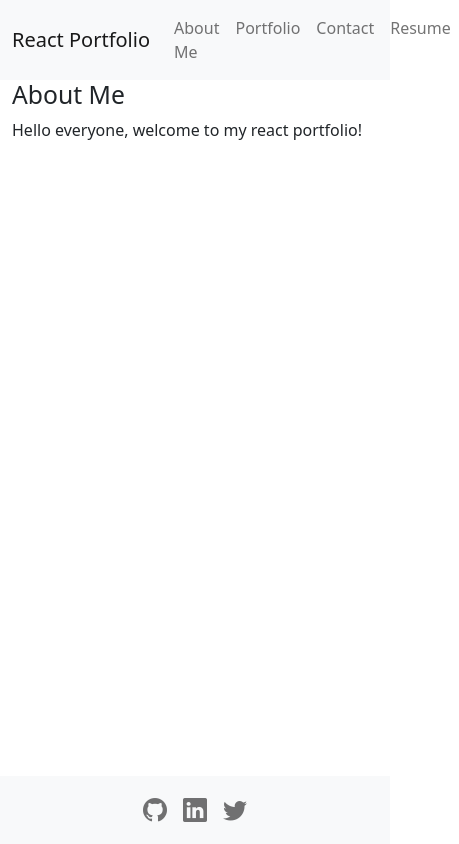
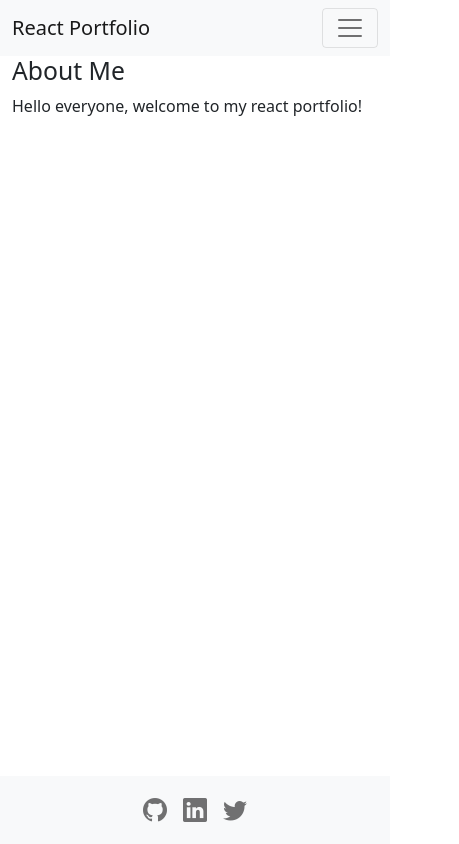
Before and after one commit to ncougs/React-Portfolio, a React (Create React App) app: page / in a window 390 px wide. Shown: the whole page, 459 px wide, since content can reach past the window. Built offline with nearby package versions, Linux system fonts and the light colour scheme.

Commit message:
Responsive behaviour for navbar

```diff
--- a/src/components/Navbar.js
+++ b/src/components/Navbar.js
@@ -2,7 +2,7 @@
 
 const NavBar = ({ selectSection }) => {
 	return (
-		<Navbar bg='light' variant='light'>
+		<Navbar bg='light' variant='light' expand='lg'>
 			<Container>
 				<Navbar.Brand
 					onClick={() => {
@@ -12,6 +12,8 @@
 				>
 					React Portfolio
 				</Navbar.Brand>
+				<Navbar.Toggle aria-controls='basic-navbar-nav' />
+				<Navbar.Collapse id='basic-navbar-nav' className='flex-grow-0'>
 					<Nav className='me-auto'>
 						<Nav.Link
 							onClick={() => {
@@ -42,6 +44,7 @@
 							Resume
 						</Nav.Link>
 					</Nav>
+				</Navbar.Collapse>
 			</Container>
 		</Navbar>
 	);
```
Lines whose indentation alone changed are shown as unchanged.
